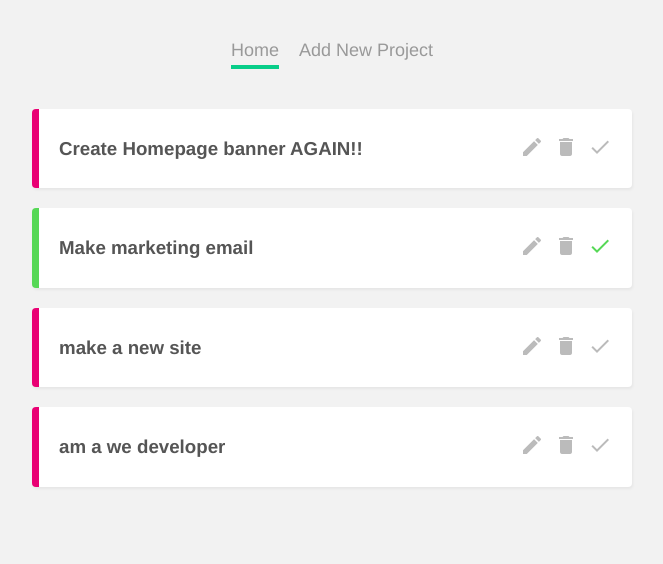
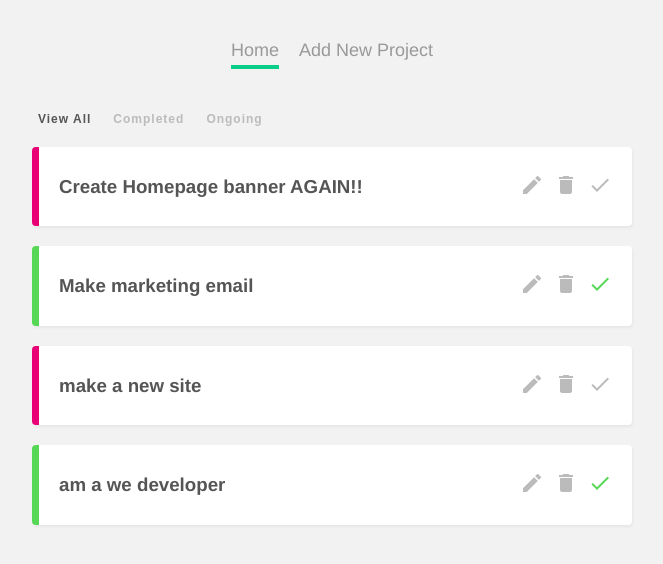
Before and after one commit to erictumuti/vueproject-planner, a Vue app: page / in a window 1280 px wide. Shown: the top 564 px of the page, without its empty margins (308-971 px from the left). Built offline with nearby package versions, Linux system fonts and the light colour scheme; data requests are answered from the project's data file.

Commit message:
filter projects according to status which is either complete or not complete

```diff
--- a/data/db.json
+++ b/data/db.json
@@ -21,7 +21,7 @@
     {
       "title": "am a we developer",
       "details": "lorem ipsum balagalaa lorem ipsum balagalaa lorem ipsum balagalaalorem ipsum balagalaa lorem ipsum balagalaa lorem ipsum balagalaa",
-      "complete": false,
+      "complete": true,
       "id": 4
     }
   ]
--- /dev/null
+++ b/src/components/FilterNav.vue
@@ -0,0 +1,42 @@
+<template>
+  <nav class="filter-nav">
+	  <button @click="updateFilter('all')" :class="{ active: current === 'all' }">
+		  View All
+	  </button>
+	  <button @click="updateFilter('completed')" :class="{ active: current === 'completed' }">
+		  Completed
+	  </button>
+	  <button @click="updateFilter('ongoing')" :class="{ active: current === 'ongoing' }">
+		  Ongoing
+	  </button>
+  </nav>
+</template>
+
+<script>
+export default {
+	props: ['current'],
+	methods: {
+		updateFilter(by) {
+			this.$emit('filterChange', by)
+		}
+	}
+}
+</script>
+
+<style>
+.filter-nav button {
+	background: none;
+	border: none;
+	color: #bbb;
+	outline: none;
+	font-size: 12px;
+	text-transform: capitalize;
+	margin-right: 10px;
+	letter-spacing: 1px;
+	font-weight: bold;
+	cursor: pointer;
+}
+.filter-nav button.active {
+	color: #555;
+}
+</style>
--- a/src/views/Home.vue
+++ b/src/views/Home.vue
@@ -1,7 +1,8 @@
 <template>
   <div class="home">
+    <FilterNav @filterChange="current = $event" :current="current" />
     <div v-if="projects.length">
-      <div v-for="project in projects" :key="project.id">
+      <div v-for="project in filteredProjects" :key="project.id">
        <SingleProject :project="project" @delete="handleDelete" @complete="handleComplete" />
       </div>
     </div>
@@ -11,13 +12,15 @@
 <script>
 
 import SingleProject from '@/components/SingleProject.vue'
+import FilterNav from '@/components/FilterNav.vue'
 
 export default {
   name: 'Home',
-  components: { SingleProject },
+  components: { SingleProject, FilterNav },
   data() {
     return{
-      projects: []
+      projects: [],
+      current: 'all'
     }
   },
   mounted() {
@@ -38,6 +41,17 @@
       })
       p.complete = !p.complete
     }
+  },
+  computed: {
+    filteredProjects() {
+      if(this.current === 'completed'){
+         return this.projects.filter(project => project.complete)
+      }
+      if(this.current === 'ongoing'){
+         return this.projects.filter(project => !project.complete)
+      }
+      return this.projects
+    }
   }
 }
 </script>
```
